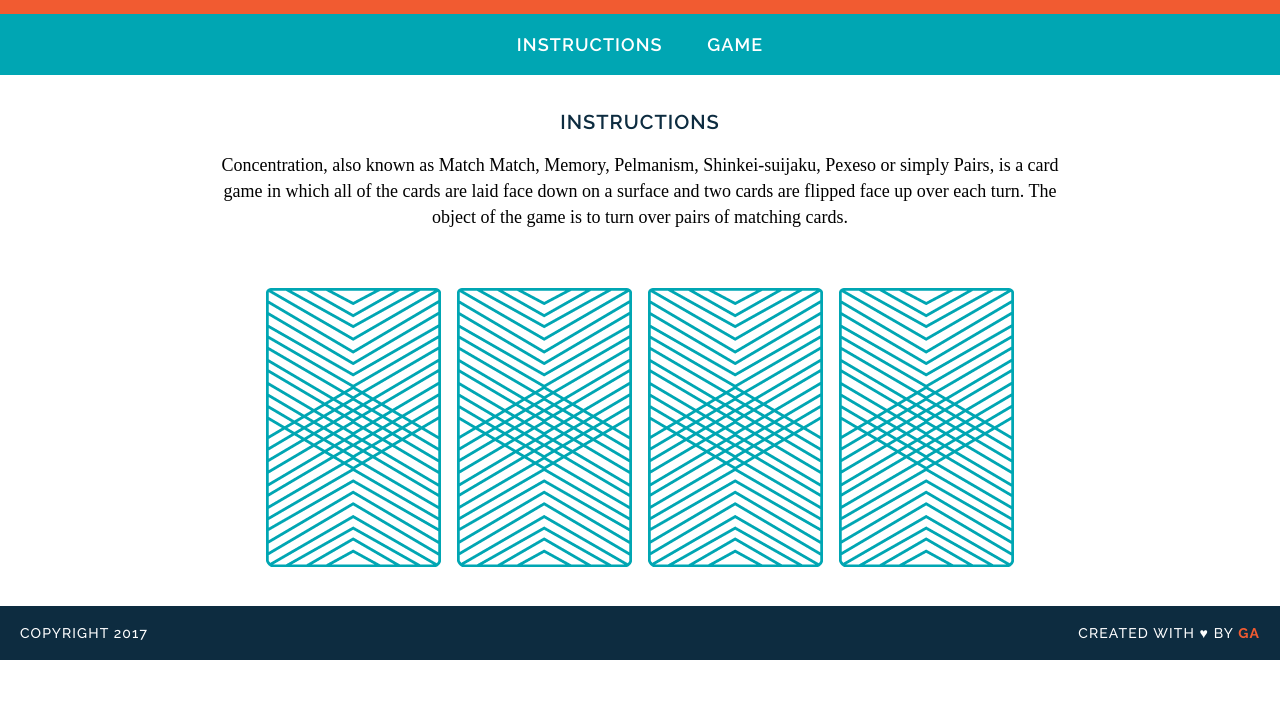
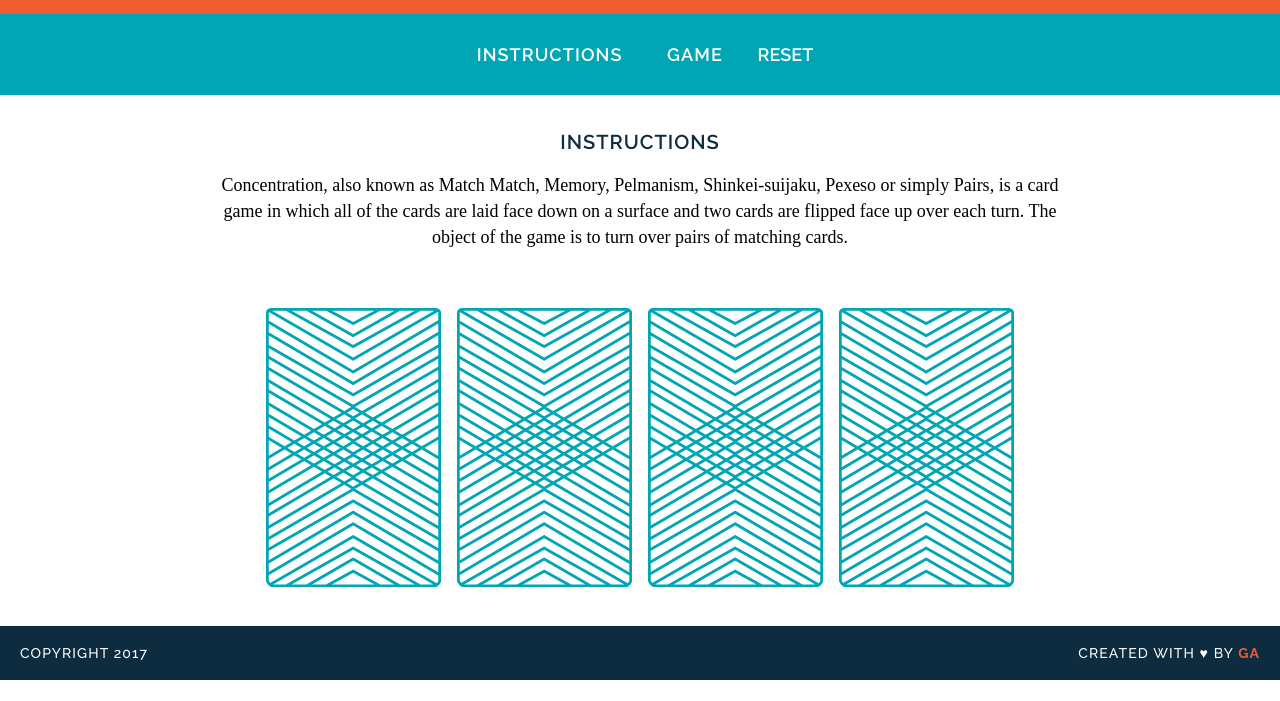
Before and after one commit to ashratigan/wdi-fundamentals-memorygame, a plain HTML site: page index.html in a window 1280 px wide. Shown: the part 99-800 px from the top of the page. Drawn offline with Linux system fonts and the light colour scheme; a web font is replaced by a local one.

Commit message:
created game logic

```diff
--- a/css/style.css
+++ b/css/style.css
@@ -60,6 +60,21 @@ a {
 
 a:hover {
 	border-bottom: 2px solid white;
+}
+
+/*============================
+Button
+============================
+*/
+button {
+	background-color: #00A6B3;
+	border: none;
+	padding: 10px;
+	font-family: "Raleway", sans-serif;
+	text-transform: uppercase;
+	color: #FFF;
+	font-size: 18px;
+	font-weight: 600;
 }
 
 /*============================
--- a/index.html
+++ b/index.html
@@ -12,6 +12,7 @@
 	<nav>
 		<a href="#">Instructions</a>
 		<a href="#">Game</a>
+		<button type="submit"  onClick="refreshPage()">Reset</button>
 	</nav>
 	<main>
 		<h2>Instructions</h2>
@@ -29,5 +30,10 @@
 		<p class="message">Created with &hearts; by <span class="name">GA</span></p>
 	</footer>
 	<script src="js/main.js"></script>
+	<script>
+		function refreshPage(){
+		    window.location.reload();
+		}
+	</script>
 </body>
 </html>
--- a/js/main.js
+++ b/js/main.js
@@ -80,3 +80,8 @@ var createBoard = function () {
 
 // Call createBoard to create board
 createBoard();
+
+
+function refreshPage(){
+	window.location.reload();
+}
```
